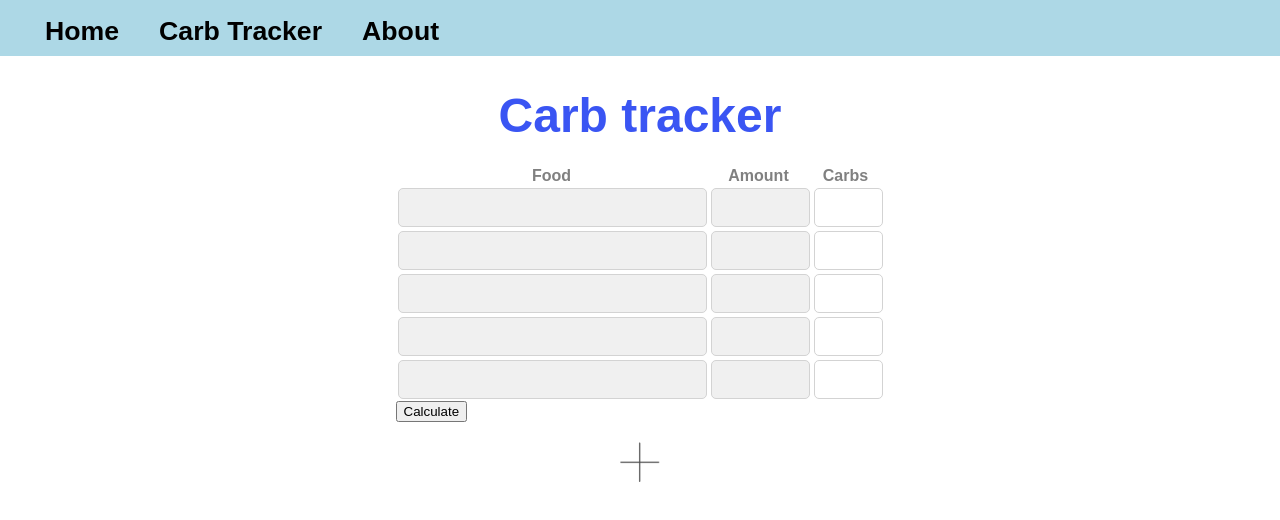
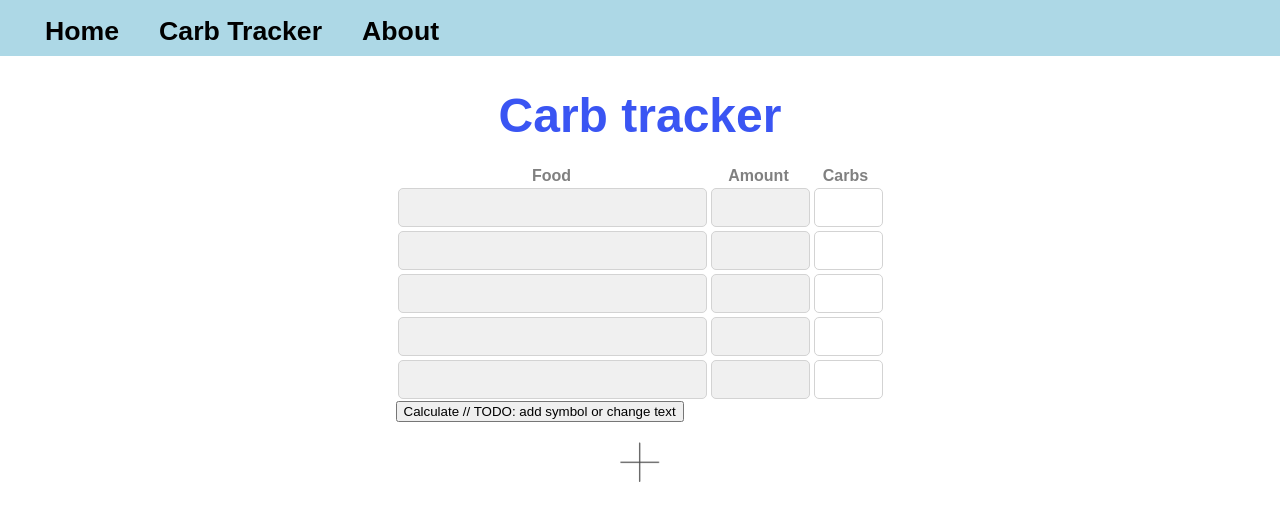
Before and after one commit to hydrol0x/T1D_website, a React (Create React App) app: page /tracker in a window 1280 px wide. Shown: the top 520 px of the page. Built offline with nearby package versions, Linux system fonts and the light colour scheme.

Commit message:
Get values for each input food, amount row

```diff
--- a/src/components/SubmitButton.js
+++ b/src/components/SubmitButton.js
@@ -5,7 +5,7 @@ const SubmitButton = ({ handleSubmit }) => {
   };
   return (
     <button type="button" onClick={handleClick}>
-      Calculate
+      Calculate // TODO: add symbol or change text
     </button>
   );
 };
--- a/src/components/Tracker.js
+++ b/src/components/Tracker.js
@@ -6,7 +6,7 @@ import "../css/tracker.css";
 
 const Tracker = ({ totalCarbs, setTotalCarbs, addForm, numForms }) => {
   const handleSubmit = () => {
-    const zip = (rows) => rows[0].map((_, c) => rows.map((row) => row[c]));
+    const zip = (rows) => rows[0].map((_, c) => rows.map((row) => row[c])); // implemenation of a zip func
     const food = Array.from(document.getElementsByClassName("food"));
     const amount = Array.from(document.getElementsByClassName("weight"));
     const vals = zip([food, amount]);
```
